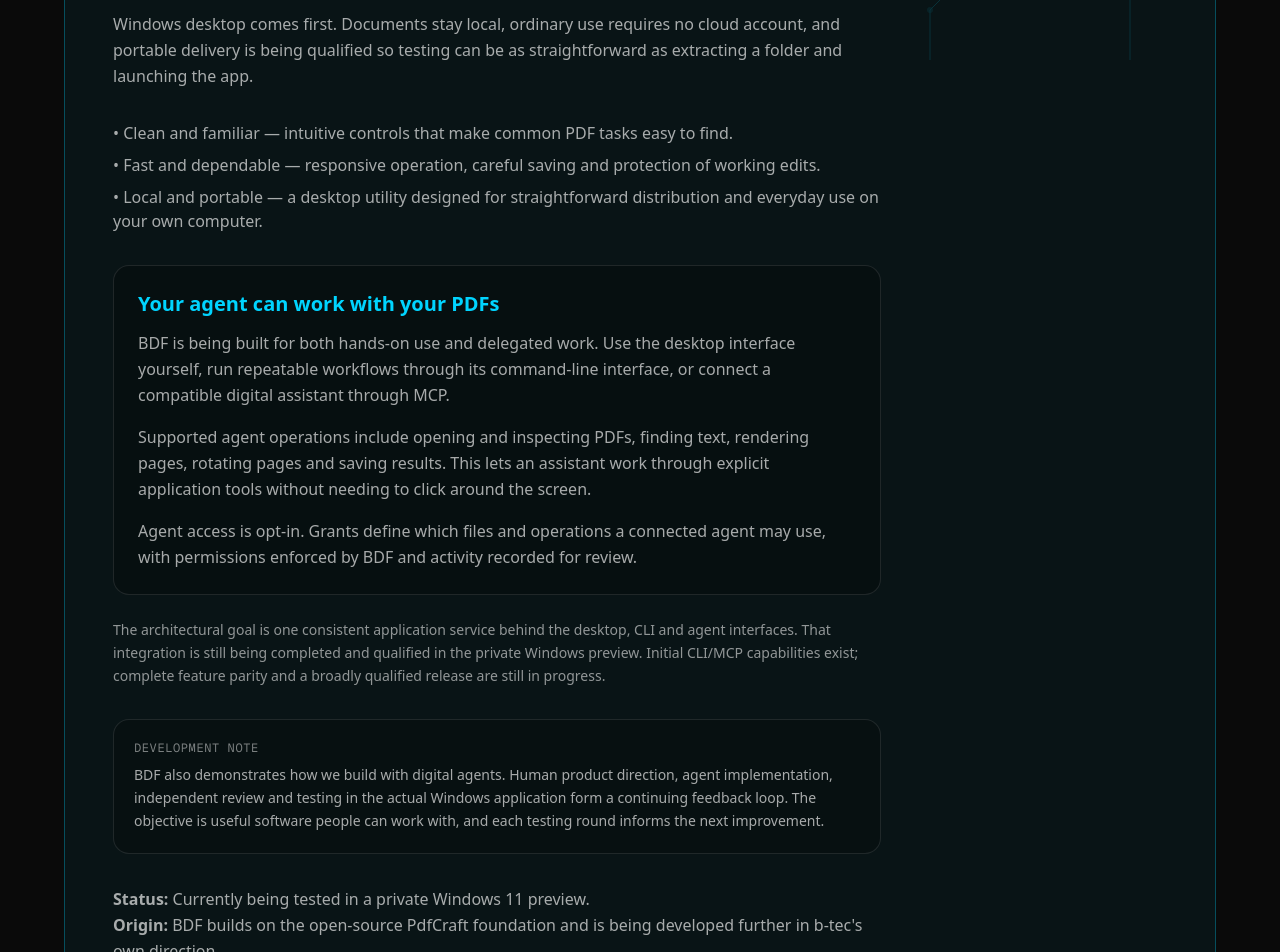
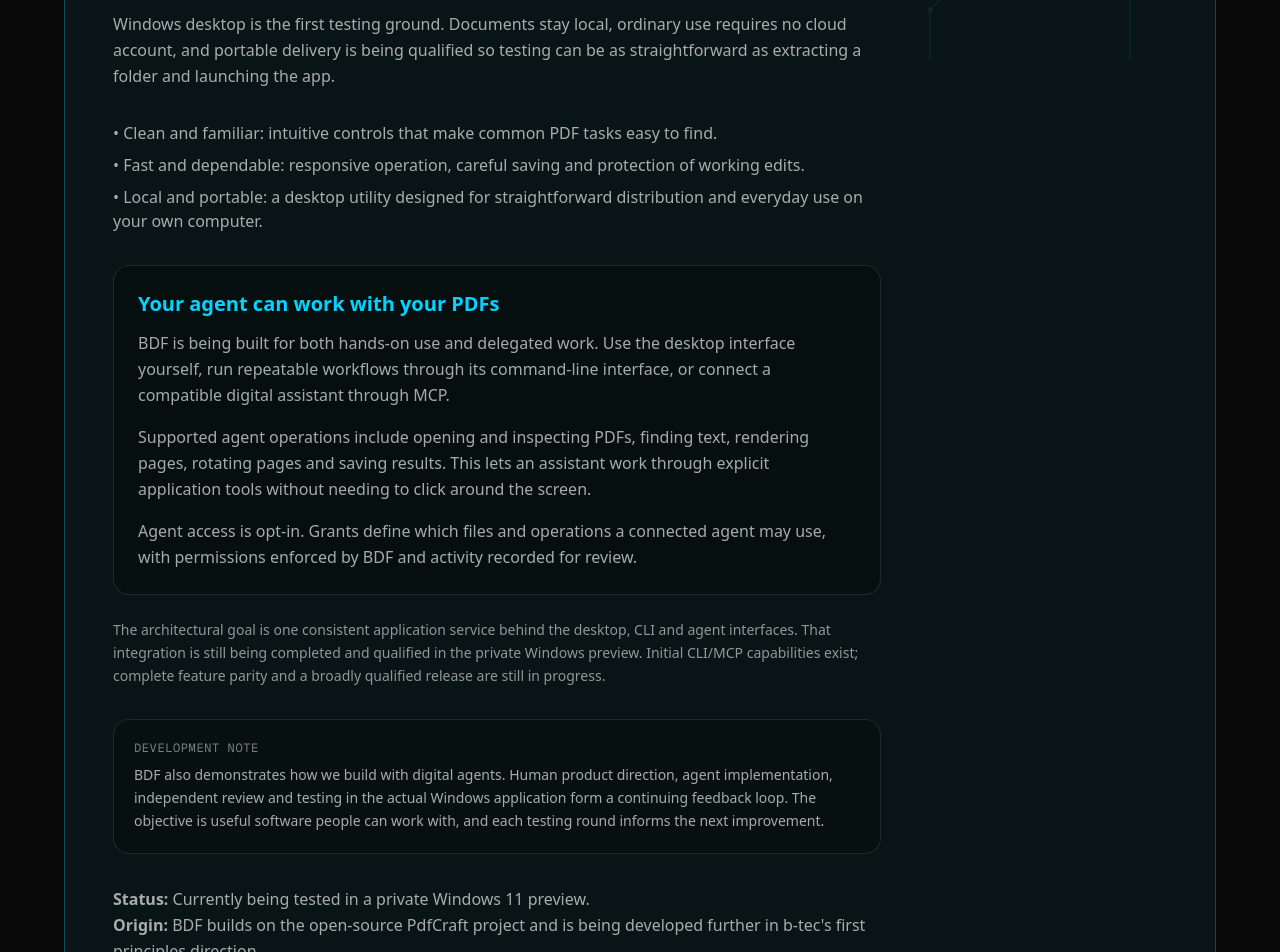
Before and after one commit to btecme/btecOrg, a Next.js app: page /research in a window 1280 px wide. Shown: the part 740-1692 px from the top of the page. Built offline with nearby package versions, Linux system fonts and the light colour scheme.

Commit message:
Update text for clarity and consistency

```diff
--- a/app/research/page.tsx
+++ b/app/research/page.tsx
@@ -62,14 +62,14 @@ export default function ResearchPage() {
               and careful attention to responsiveness and reliable saving.
             </p>
             <p className="text-foreground/70 leading-relaxed mb-8 max-w-3xl">
-              Windows desktop comes first. Documents stay local, ordinary use requires no cloud account, and
+              Windows desktop is the first testing ground. Documents stay local, ordinary use requires no cloud account, and
               portable delivery is being qualified so testing can be as straightforward as extracting a folder and
               launching the app.
             </p>
             <ul className="space-y-2 text-foreground/70 mb-8 max-w-3xl">
-              <li>• Clean and familiar — intuitive controls that make common PDF tasks easy to find.</li>
-              <li>• Fast and dependable — responsive operation, careful saving and protection of working edits.</li>
-              <li>• Local and portable — a desktop utility designed for straightforward distribution and everyday use on your own computer.</li>
+              <li>• Clean and familiar: intuitive controls that make common PDF tasks easy to find.</li>
+              <li>• Fast and dependable: responsive operation, careful saving and protection of working edits.</li>
+              <li>• Local and portable: a desktop utility designed for straightforward distribution and everyday use on your own computer.</li>
             </ul>
 
             <div className="rounded-2xl border border-white/10 bg-black/25 p-5 md:p-6 mb-6 max-w-3xl">
@@ -109,8 +109,8 @@ export default function ResearchPage() {
             <p className="text-foreground/70 leading-relaxed mb-8 max-w-3xl">
               <strong>Status:</strong> Currently being tested in a private Windows 11 preview.
               <br />
-              <strong>Origin:</strong> BDF builds on the open-source PdfCraft foundation and is being developed
-              further in b-tec&apos;s own direction.
+              <strong>Origin:</strong> BDF builds on the open-source PdfCraft project and is being developed
+              further in b-tec&apos;s first principles direction.
             </p>
 
             <div>
```
